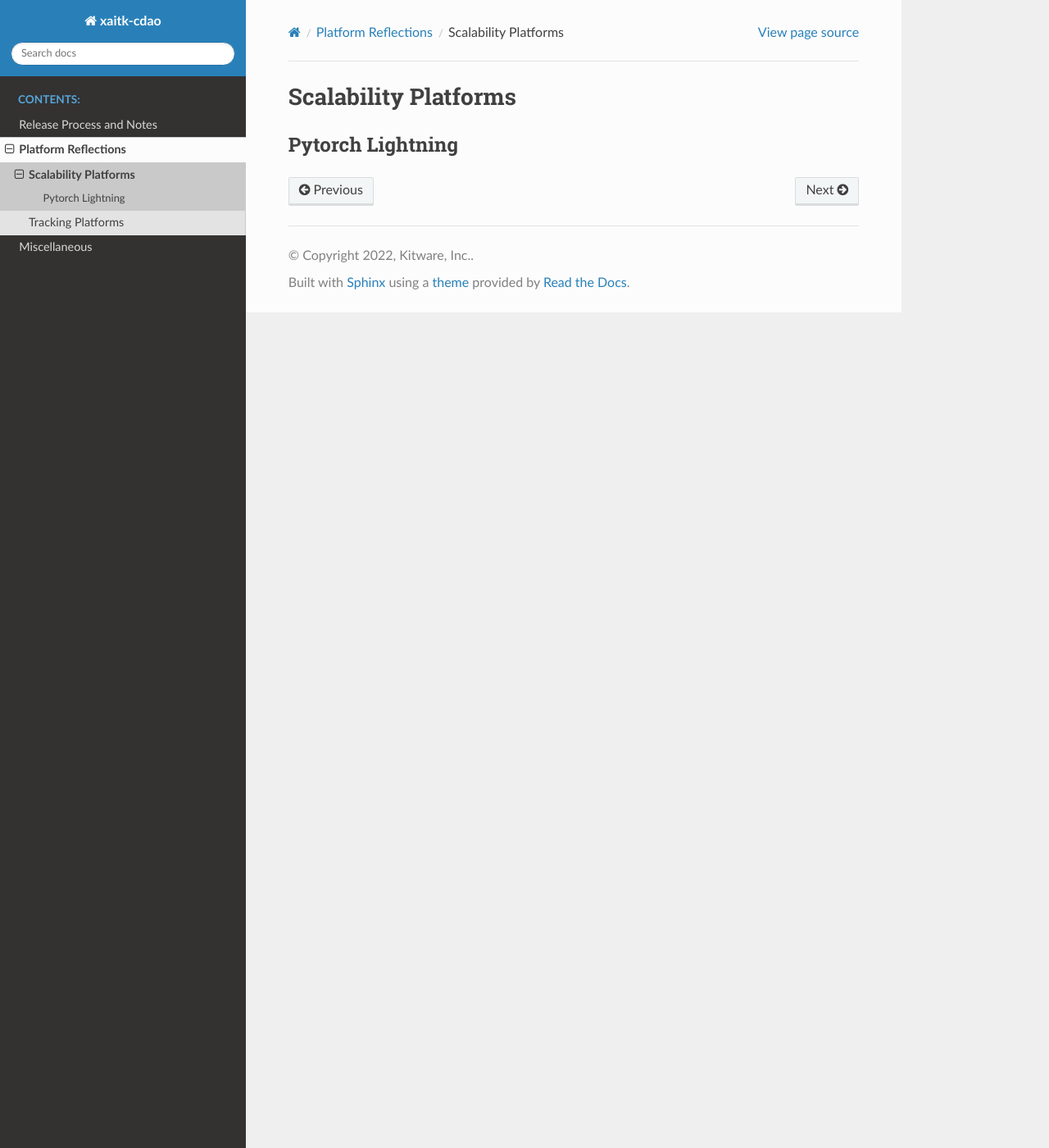
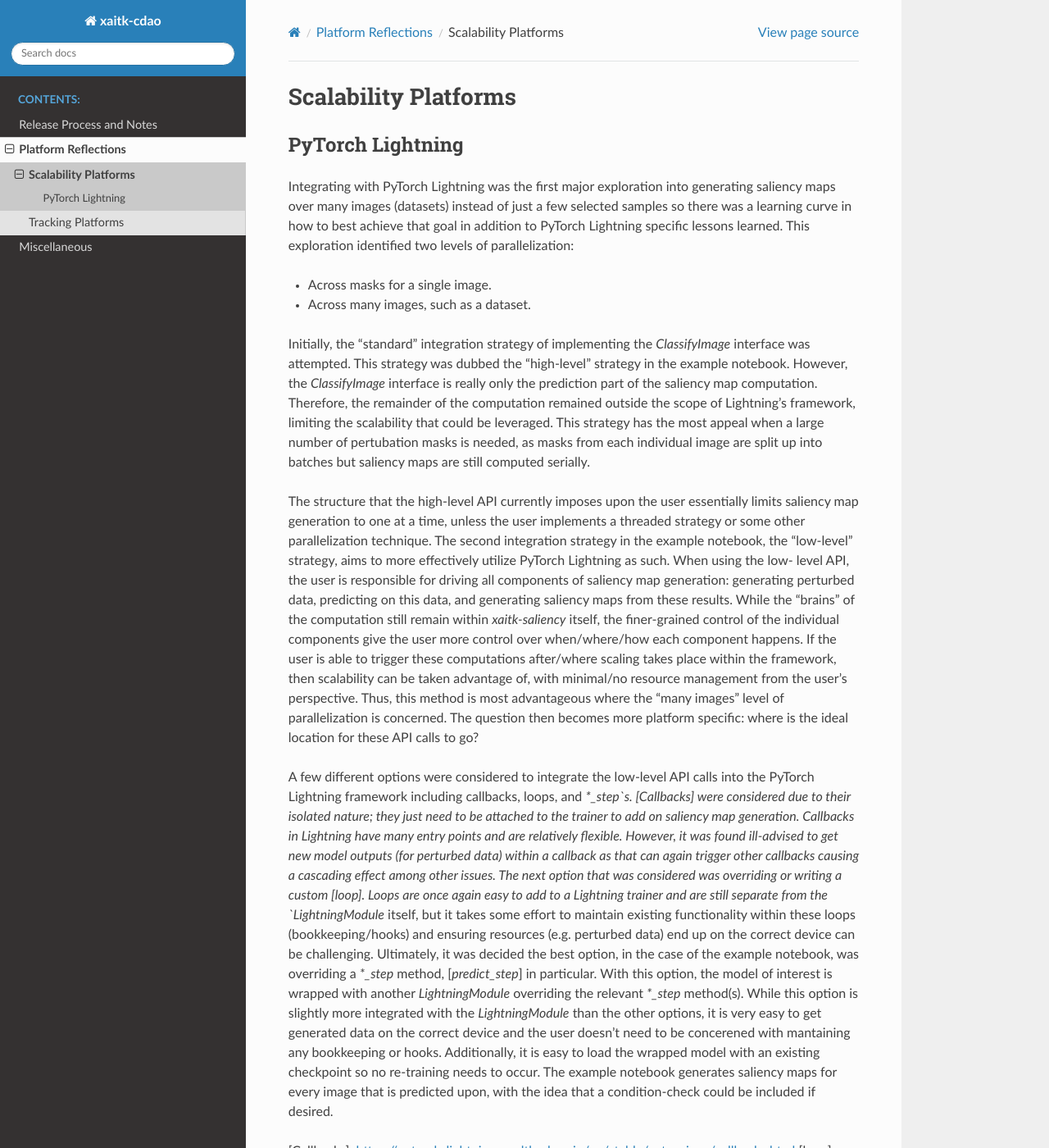
Before and after one commit to Kitware/xaitk-jatic, a Sphinx documentation site: the page built from docs/platform_reflections/scalability.rst, in a window 1280 px wide and 1400 px high. Shown: the whole window at 82% size. Built offline with Sphinx 7.4.7 and the Read the Docs theme 2.0.0, drawn with Linux system fonts in a browser that asks for light colours; some of the changed text lies outside the part shown.

Commit message:
Add PyTorch Lightning reflections to docs

```diff
--- a/docs/platform_reflections/scalability.rst
+++ b/docs/platform_reflections/scalability.rst
@@ -3,5 +3,109 @@ Scalability Platforms
 #####################
 
 
-Pytorch Lightning
+PyTorch Lightning
 =================
+
+Integrating with PyTorch Lightning was the first major exploration into
+generating saliency maps over many images (datasets) instead of just a few
+selected samples so there was a learning curve in how to best achieve
+that goal in addition to PyTorch Lightning specific lessons learned. This
+exploration identified two levels of parallelization:
+
+* Across masks for a single image.
+
+* Across many images, such as a dataset.
+
+Initially, the "standard" integration strategy of implementing the
+`ClassifyImage` interface was attempted. This strategy was dubbed the
+"high-level" strategy in the example notebook. However, the `ClassifyImage`
+interface is really only the prediction part of the saliency map computation.
+Therefore, the remainder of the computation remained outside the scope of
+Lightning's framework, limiting the scalability that could be leveraged. This
+strategy has the most appeal when a large number of pertubation masks is
+needed, as masks from each individual image are split up into batches but
+saliency maps are still computed serially.
+
+The structure that the high-level API currently imposes upon the user
+essentially limits saliency map generation to one at a time, unless the user
+implements a threaded strategy or some other parallelization technique. The
+second integration strategy in the example notebook, the "low-level" strategy,
+aims to more effectively utilize PyTorch Lightning as such. When using the low-
+level API, the user is responsible for driving all components of saliency map
+generation: generating perturbed data, predicting on this data, and generating
+saliency maps from these results. While the "brains" of the computation still
+remain within `xaitk-saliency` itself, the finer-grained control of the
+individual components give the user more control over when/where/how each
+component happens. If the user is able to trigger these computations
+after/where scaling takes place within the framework, then scalability can be
+taken advantage of, with minimal/no resource management from the user's
+perspective. Thus, this method is most advantageous where the "many images"
+level of parallelization is concerned. The question then becomes more platform
+specific: where is the ideal location for these API calls to go?
+
+A few different options were considered to integrate the low-level API calls
+into the PyTorch Lightning framework including callbacks, loops, and `*_step`s.
+[Callbacks] were considered due to their isolated nature; they just need to be
+attached to the trainer to add on saliency map generation. Callbacks in
+Lightning have many entry points and are relatively flexible. However, it was
+found ill-advised to get new model outputs (for perturbed data) within a
+callback as that can again trigger other callbacks causing a cascading effect
+among other issues. The next option that was considered was overriding or
+writing a custom [loop]. Loops are once again easy to add to a Lightning
+trainer and are still separate from the `LightningModule` itself, but it takes
+some effort to maintain existing functionality within these loops
+(bookkeeping/hooks) and ensuring resources (e.g. perturbed data) end up on the
+correct device can be challenging. Ultimately, it was decided the best option,
+in the case of the example notebook, was overriding a `*_step` method,
+[`predict_step`] in particular. With this option, the model of interest is
+wrapped with another `LightningModule` overriding the relevant `*_step`
+method(s). While this option is slightly more integrated with the
+`LightningModule` than the other options, it is very easy to get generated data
+on the correct device and the user doesn't need to be concerened with
+mantaining any bookkeeping or hooks. Additionally, it is easy to load the
+wrapped model with an existing checkpoint so no re-training needs to occur.
+The example notebook generates saliency maps for every image that is predicted
+upon, with the idea that a condition-check could be included if desired.
+
+[Callbacks]: https://pytorch-lightning.readthedocs.io/en/stable/extensions/callbacks.html
+[loop]: https://pytorch-lightning.readthedocs.io/en/stable/extensions/loops.html
+[`predict_step`]: https://pytorch-lightning.readthedocs.io/en/stable/common/lightning_module.html#prediction-loop
+
+Realistically, any strategy that generates many saliency maps likely needs to
+be integrated with an artifact tracking system which may pose further
+considerations when choosing a strategy.
+
+While a certain strategy may be better in a particular situation, the results
+produced via each method should be consistent. We can see this is the case
+in our example notebook with the results comparison cell.
+
+Other PyTorch Lightning specific "gotchas":
+
+* Scaling strategies are limited within interactive environments
+
+  * `dp` is noted to be slow by documentation.
+
+  * `ddp_notebook` can only be initialized once in a session.
+
+  * [submitit] can be used as a workaround to enable true `ddp` mode but
+    some interactiveness will be lost (see Lightning benchmarking notebook
+    for example).
+
+* If reproducability is required, ensure the global seed is set. The number of
+  accelerators may also need to be reduced if results must be in a specific
+  order.
+
+* Pay attention to the ordering of image axes.
+
+* Benchmarking PyTorch Lightning code should be done with PyTorch's
+  [benchmarking module].
+
+* Lightning operates mainly on `DataLoader`s. An `IterableDataset` can be
+  used with the generators `xaitk-saliency` yields to prevent loading everything
+  into memory at once.
+
+* The fill value used by the saliency generator depends on when perturbed data
+  is generated (before or after pre-processing).
+
+[submitit]: https://github.com/facebookincubator/submitit
+[benchmarking module]: https://pytorch.org/tutorials/recipes/recipes/benchmark.html
--- a/docs/release_notes/pending_release.rst
+++ b/docs/release_notes/pending_release.rst
@@ -22,6 +22,8 @@ Docs
 * Added the beginning of documents to detail reflections and lessons learned
   when working the use of xaitk-saliency with those platforms.
 
+* Added PyTorch Lightning reflections, especially concerning scalability.
+
 Examples
 
 * Added an example notebook for integrating the use of HuggingFace with
```
